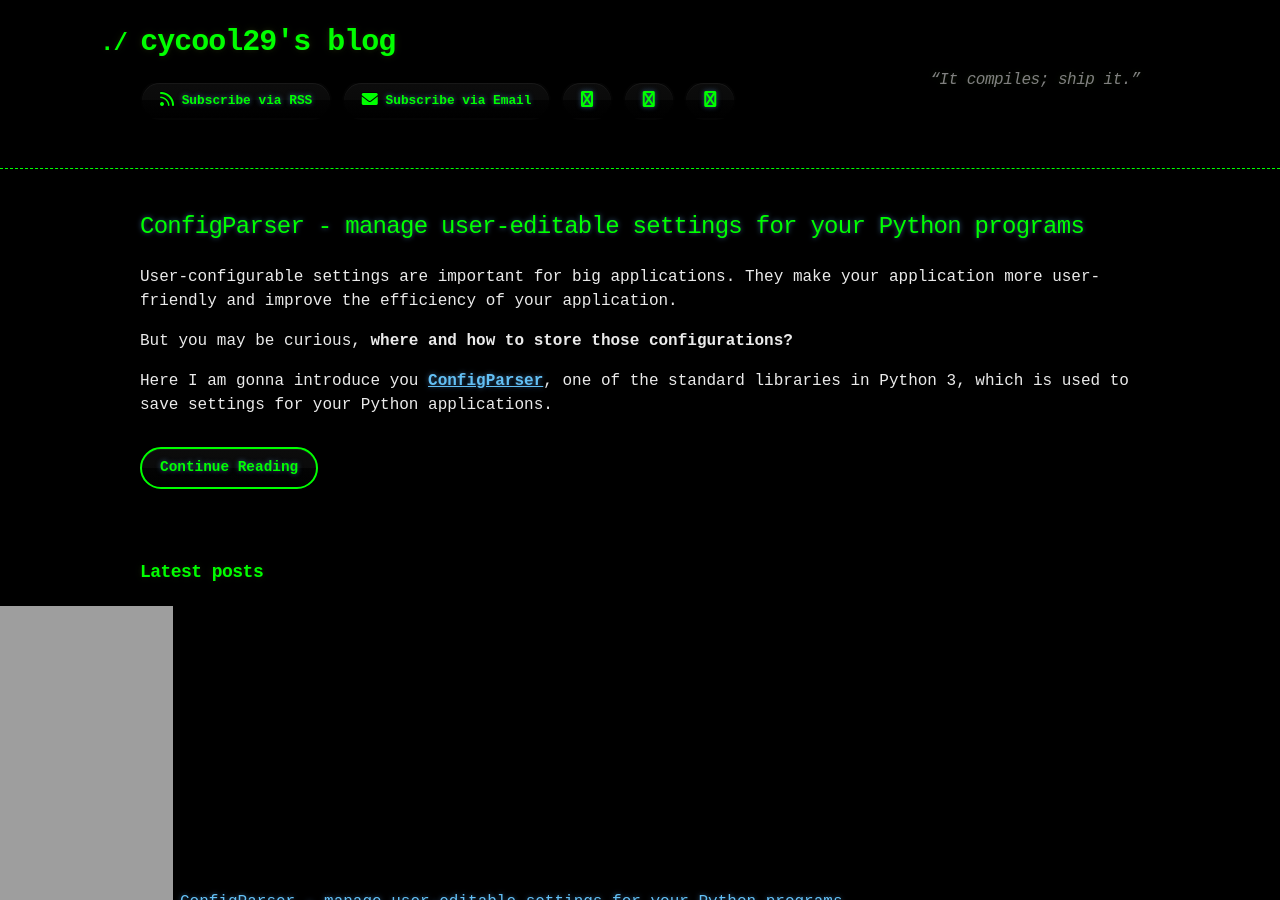
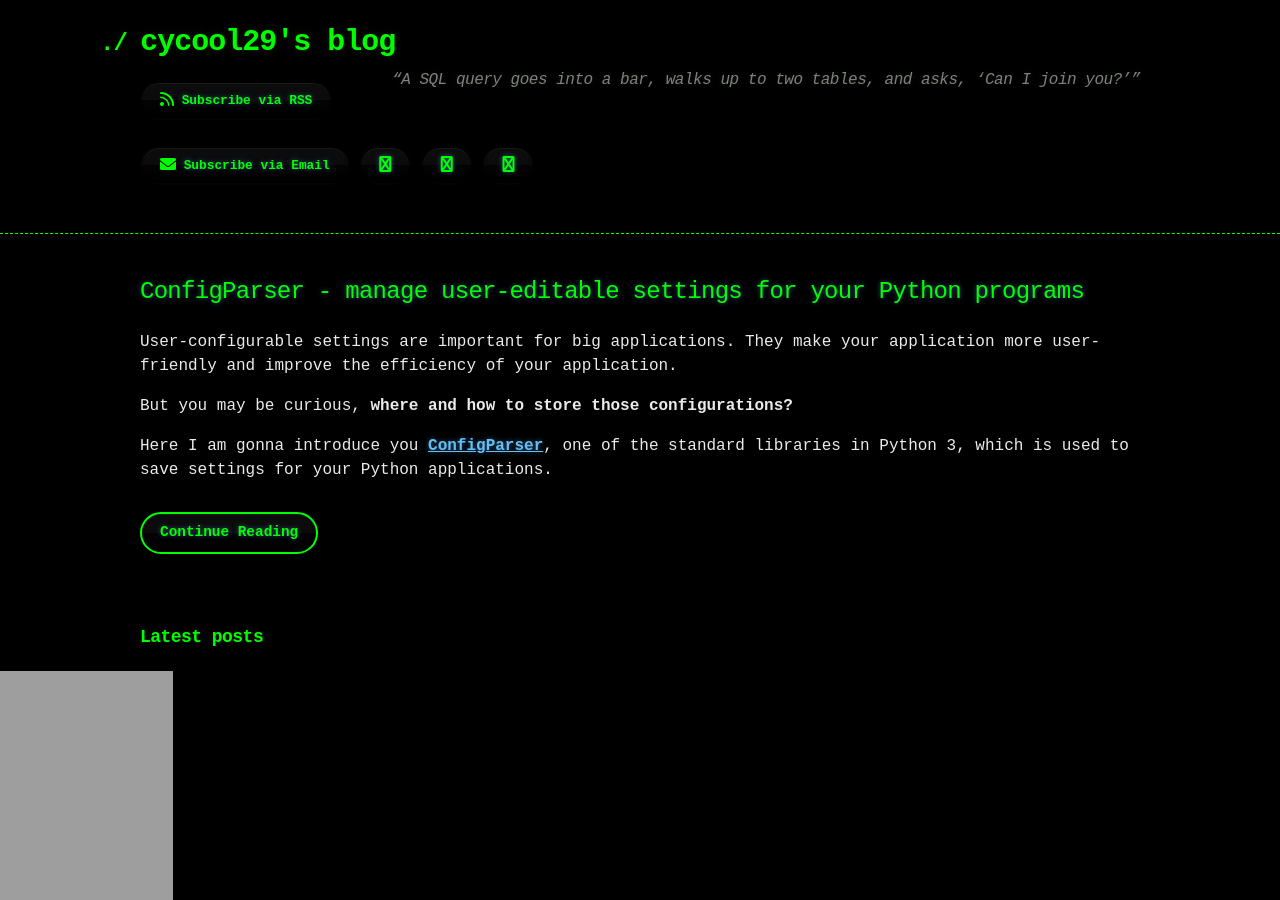
Before and after one commit to cycool29/cycool29.github.io, a Jekyll site: the page built from index.md, in a window 1280 px wide and 900 px high. Built offline with Jekyll 4.4.1, drawn with Linux system fonts in a browser that asks for light colours; a style sheet for code colours, icons or effects is not loaded.

Commit message:
Update quotes

```diff
--- a/_config.yml
+++ b/_config.yml
@@ -1,5 +1,5 @@
 title: cycool29's blog
-description: "“It compiles; ship it.” "
+description: "“A SQL query goes into a bar, walks up to two tables, and asks, ‘Can I join you?’” "
 bio: A high school student. Intermediate in Python, Git, Bash. Learning JavaScript. He/Him. "
 author: cycool29
 url: https://cycool29.github.io
```
